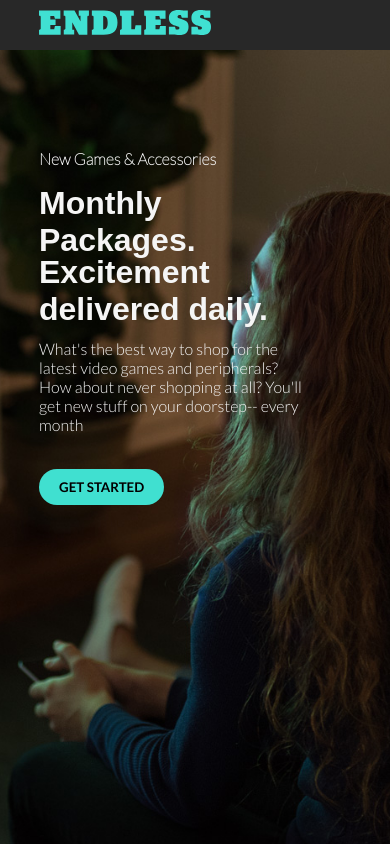
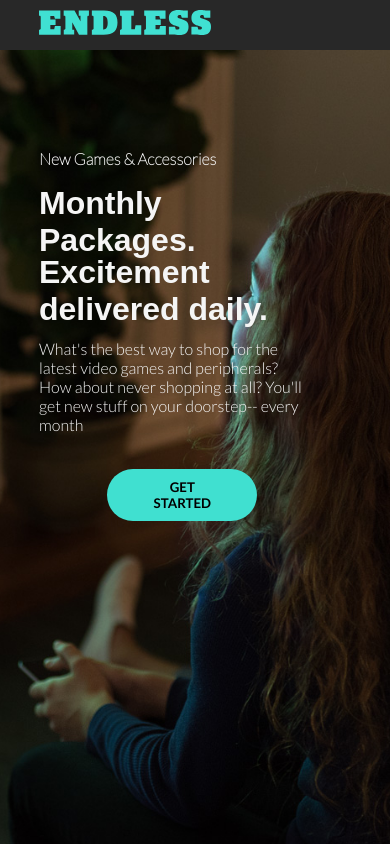
Before and after one commit to bkungl/SingleStoneCodeAssessment, an Angular app: page / in a window 390 px wide. Shown: the top 844 px of the page. Built offline with nearby package versions, Linux system fonts and the light colour scheme; no server answers.

Commit message:
added hover and active state transitions for button

```diff
--- a/src/app/app.component.css
+++ b/src/app/app.component.css
@@ -52,6 +52,20 @@
     border-style: hidden;
 
     font-family: "latoBold", "arial", sans-serif;
+
+    cursor: pointer;
+
+
+    /* transition */
+    transition: 1s;
+}
+
+.startBtn:hover {
+    opacity: .5
+}
+
+.startBtn:active {
+    transform: translateY(40px);
 }
 
 .tight {
@@ -59,3 +73,12 @@
     margin-top: -5px;
     margin-bottom: -5px;
 }
+
+@media screen and (max-width: 425px) {
+    .startBtn {
+        margin-left: 25%;
+        margin-right: 20%;
+        padding-left: 15%;
+        padding-right: 15%;
+    }
+}
```
